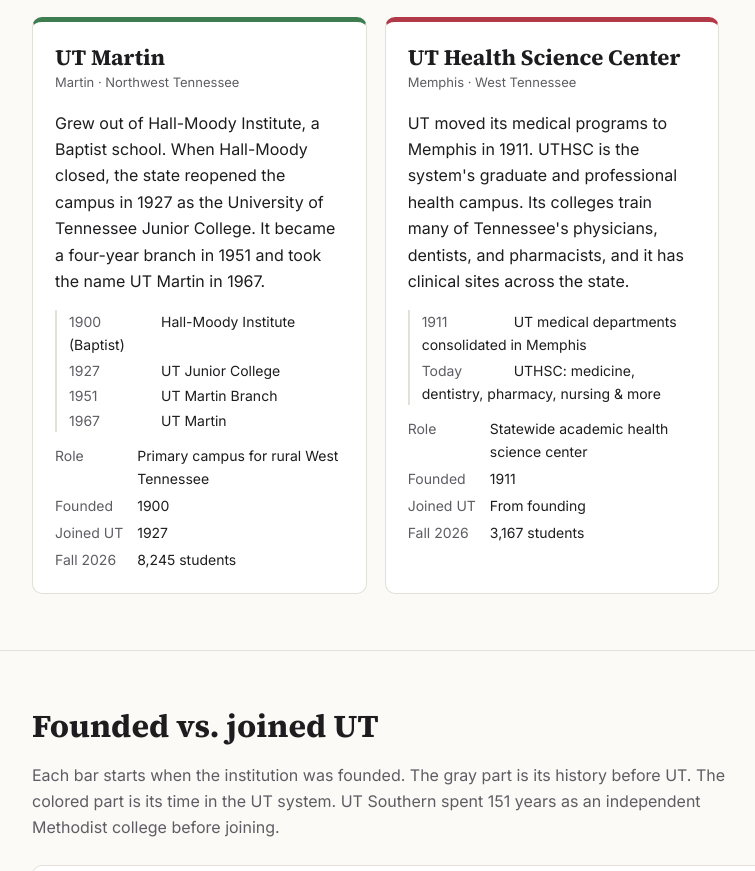
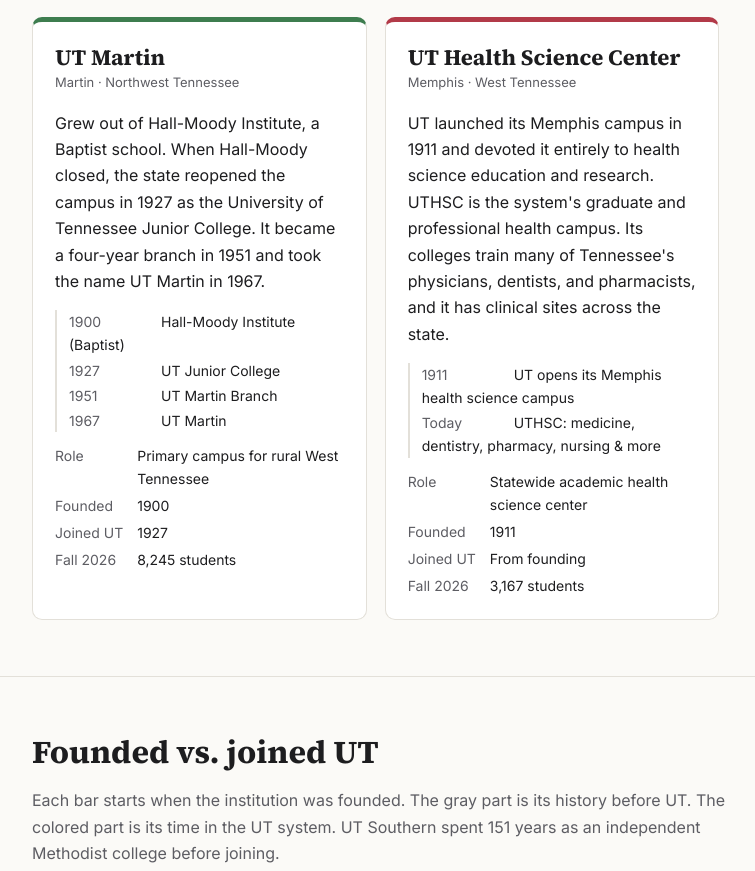
Before and after one commit to sdobbin4/ut-campuses, a plain HTML site: page index.html in a window 1280 px wide. Shown: the part 2361-3232 px from the top of the page, without its empty margins (88-843 px from the left). Drawn offline with nearby package versions, Linux system fonts and the light colour scheme.

Commit message:
Match UTHSC history wording to UTHSC's own source
UTHSC says UT "launched its Memphis campus" in 1911, not that it moved
existing programs there. Add the UTHSC About page to sources.

Co-Authored-By: Claude Opus 5.5 <noreply@anthropic.com>

```diff
--- a/index.html
+++ b/index.html
@@ -225,6 +225,7 @@ footer{padding:36px 0 60px;font-size:13px;color:var(--muted)}
       <li><em>Tennessee Encyclopedia</em>, “<a href="https://tennesseeencyclopedia.net/?p=1831">University of Tennessee at Martin</a>.”</li>
       <li>Volopedia (UT Libraries), “<a href="https://volopedia.lib.utk.edu/?p=1047">Chancellors of UT Knoxville</a>.”</li>
       <li>UT Board of Trustees, “<a href="https://tennessee.edu/?p=5080">New Chancellors for UT Chattanooga, UT Southern Approved</a>” and “<a href="https://tennessee.edu/wp-content/uploads/2026/07/Minutes-Winter-Meeting-2-27-2026.pdf">Minutes, Winter Meeting, Feb. 27, 2026</a>.”</li>
+      <li>UT Health Science Center, “<a href="https://www.uthsc.edu/about/">About UTHSC</a>” (1911 founding of the Memphis campus).</li>
       <li>Wikipedia, “<a href="https://en.wikipedia.org/wiki/University_of_Tennessee_system">University of Tennessee system</a>” and linked campus articles (founding names).</li>
     </ol>
   </div>
@@ -255,8 +256,8 @@ const campuses = [
     text:"Grew out of Hall-Moody Institute, a Baptist school. When Hall-Moody closed, the state reopened the campus in 1927 as the University of Tennessee Junior College. It became a four-year branch in 1951 and took the name UT Martin in 1967." },
   { id:"memphis", name:"UT Health Science Center", city:"Memphis · West Tennessee", ll:[35.1408,-90.0331],
     founded:1911, joined:1911, history:{2022:3142,2023:3123,2024:3101,2025:3157,2026:3167}, chancellor:"Peter Buckley", role:"Statewide academic health science center",
-    names:[["1911","UT medical departments consolidated in Memphis"],["Today","UTHSC: medicine, dentistry, pharmacy, nursing & more"]],
-    text:"UT moved its medical programs to Memphis in 1911. UTHSC is the system's graduate and professional health campus. Its colleges train many of Tennessee's physicians, dentists, and pharmacists, and it has clinical sites across the state." }
+    names:[["1911","UT opens its Memphis health science campus"],["Today","UTHSC: medicine, dentistry, pharmacy, nursing & more"]],
+    text:"UT launched its Memphis campus in 1911 and devoted it entirely to health science education and research. UTHSC is the system's graduate and professional health campus. Its colleges train many of Tennessee's physicians, dentists, and pharmacists, and it has clinical sites across the state." }
 ];
 campuses.forEach(c => { c.color = css("--"+c.id); c.enroll = c.history[2026]; });
 
```
